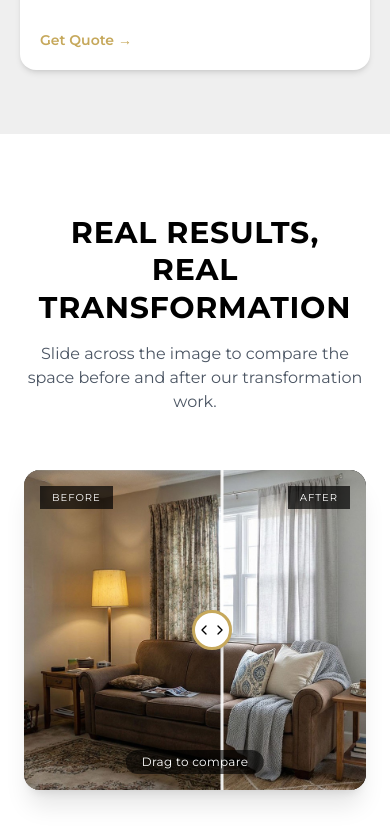
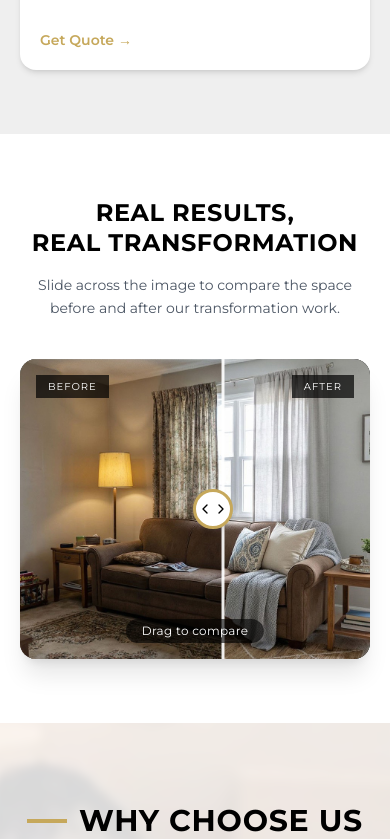
Before and after one commit to seyiroks/Elevate-Space-Solutions, a React (Vite) app: page / in a window 390 px wide. Shown: the part 3525-4364 px from the top of the page. Built offline with nearby package versions, Linux system fonts and the light colour scheme.

Commit message:
build tablet responsive transformation section

```diff
--- a/src/components/Transformation.jsx
+++ b/src/components/Transformation.jsx
@@ -30,10 +30,12 @@ const Transformation = () => {
     const handleKey = (e) => {
       if (e.key === "ArrowLeft") {
         setPosition((prev) => Math.max(prev - 2, 0));
+        setHasInteracted(true);
       }
 
       if (e.key === "ArrowRight") {
         setPosition((prev) => Math.min(prev + 2, 100));
+        setHasInteracted(true);
       }
     };
 
@@ -58,19 +60,21 @@ const Transformation = () => {
   }, [hasInteracted]);
 
   return (
-    <section id="work" className="bg-white py-20 overflow-hidden">
-      <div className="w-full max-w-full px-6 md:px-12 lg:px-20 xl:px-32">
-
+    <section
+      id="work"
+      className="bg-white py-16 sm:py-18 md:py-20 lg:py-24 overflow-hidden"
+    >
+      <div className="w-full px-5 sm:px-6 md:px-10 lg:px-16 xl:px-24 2xl:px-32">
         {/* Heading */}
-        <div className="mb-14 md:mb-20 text-center">
-          <h2 className="text-3xl md:text-4xl font-bold uppercase tracking-wide leading-tight">
+        <div className="mb-10 md:mb-14 lg:mb-20 text-center">
+          <h2 className="text-2xl sm:text-3xl md:text-4xl font-bold uppercase tracking-wide leading-tight">
             Real Results, <br />
-            <span className="md:whitespace-nowrap">
+            <span className="sm:whitespace-nowrap">
               Real Transformation
             </span>
           </h2>
 
-          <p className="mt-4 text-gray-600 max-w-2xl mx-auto">
+          <p className="mt-4 text-gray-600 max-w-xl md:max-w-2xl mx-auto text-sm sm:text-base leading-relaxed">
             Slide across the image to compare the space before and after our
             transformation work.
           </p>
@@ -80,7 +84,7 @@ const Transformation = () => {
         <div className="flex justify-center">
           <div
             ref={containerRef}
-            className={`relative w-full max-w-6xl h-[320px] sm:h-[420px] md:h-auto md:aspect-[1199/807] bg-black shadow-xl rounded-2xl overflow-hidden select-none touch-none ${
+            className={`relative w-full max-w-6xl h-[300px] sm:h-[400px] md:h-[520px] lg:h-auto lg:aspect-[1199/807] bg-black shadow-xl rounded-2xl overflow-hidden select-none touch-none ${
               dragging ? "cursor-grabbing" : "cursor-grab"
             }`}
             onMouseDown={startDrag}
@@ -89,14 +93,21 @@ const Transformation = () => {
             onMouseMove={(e) => dragging && updatePosition(e.clientX)}
             onTouchStart={startDrag}
             onTouchEnd={stopDrag}
+            onTouchCancel={stopDrag}
             onTouchMove={(e) => updatePosition(e.touches[0].clientX)}
+            role="slider"
+            aria-label="Before and after image comparison slider"
+            aria-valuemin={0}
+            aria-valuemax={100}
+            aria-valuenow={Math.round(position)}
+            tabIndex={0}
           >
             {/* AFTER */}
             <div className="absolute inset-0">
               <img
                 src="/after.jpg"
                 alt="After transformation"
-                className="w-full h-full object-cover md:object-contain"
+                className="w-full h-full object-cover lg:object-contain"
                 draggable={false}
                 onDragStart={(e) => e.preventDefault()}
               />
@@ -118,7 +129,7 @@ const Transformation = () => {
               <img
                 src="/before.jpg"
                 alt="Before transformation"
-                className="w-full h-full object-cover md:object-contain"
+                className="w-full h-full object-cover lg:object-contain"
                 draggable={false}
                 onDragStart={(e) => e.preventDefault()}
               />
```
